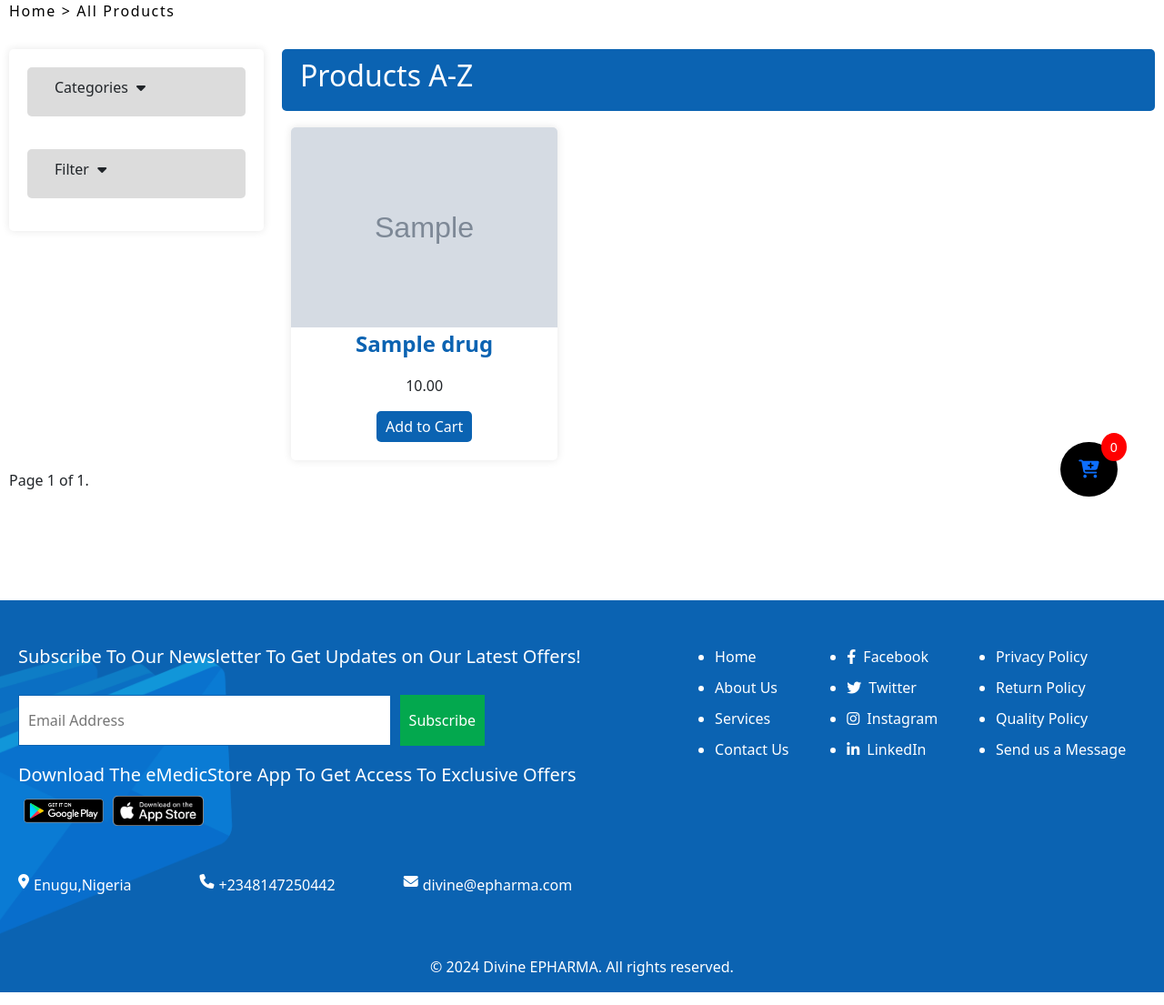
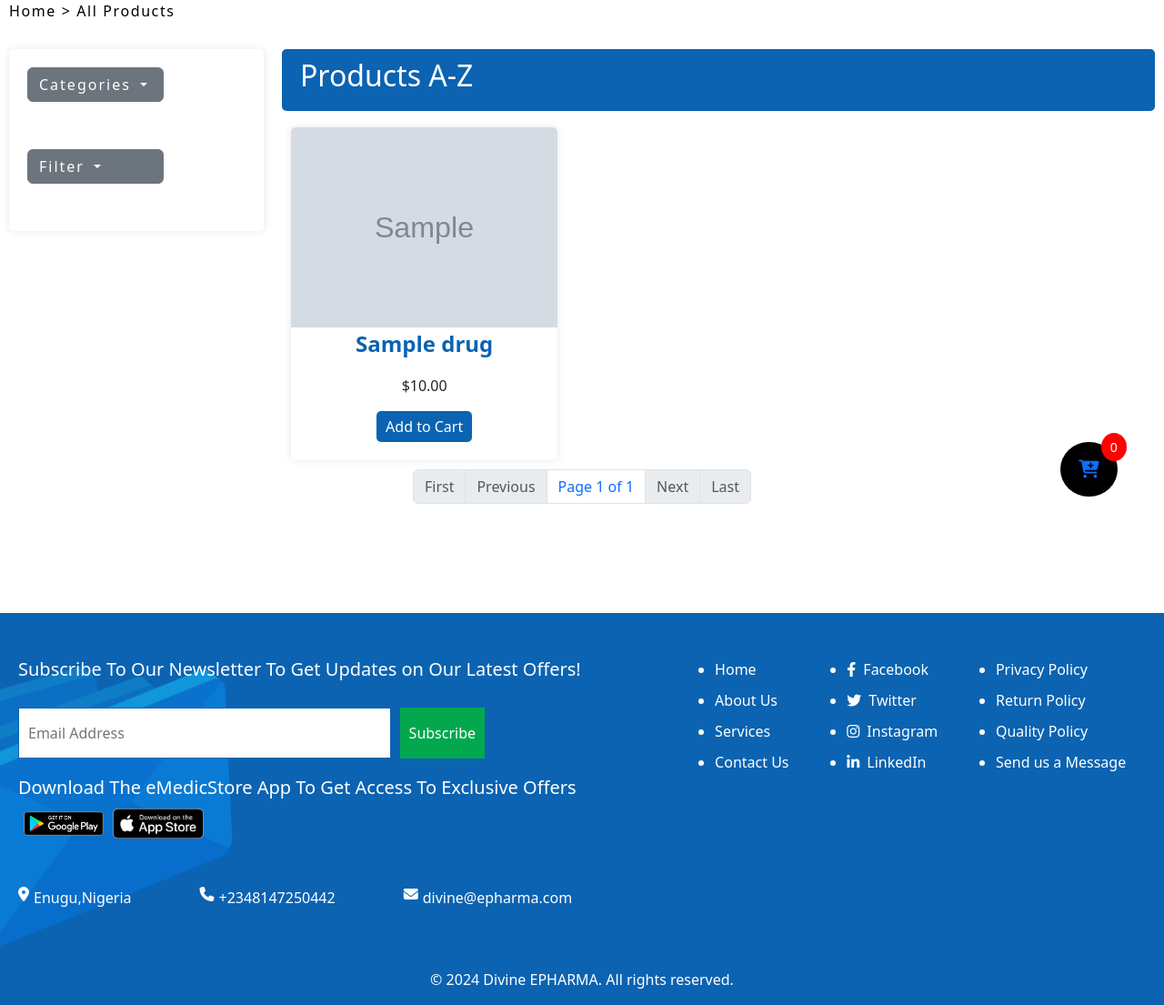
Before and after one commit to Dipec001/onlinestore, a Django app: page /en-us/products/ in a window 1280 px wide. Shown: the part 206-1311 px from the top of the page at 91% size. Run offline with Django 4.2, Linux system fonts and the light colour scheme; tables that the repository leaves empty hold one stand-in row (values such as "Sample post"); grey boxes marked "Sample" are stand-in pictures; parts of the project's set-up code (start-up, migrations or seed data) failed here and were passed over; some libraries are stand-ins or nearby versions; some web fonts are replaced.

Commit message:
"Updated views.py to add sorting and pagination functionality, modified styles.css and styles.js to change dropdown and sidebar styling, and updated products.html template to reflect changes in filtering and pagination."

```diff
--- a/myapp/views.py
+++ b/myapp/views.py
@@ -4,7 +4,7 @@ from django.contrib import messages
 from .forms import UserRegisterForm, UserLoginForm
 from .models import User, OneTimePassword, Drug, Category, Cart, CartItem
 from .utils import send_otp_for_password_reset
-from django.core.paginator import Paginator
+from django.core.paginator import Paginator, EmptyPage, PageNotAnInteger
 from django.db.models import Q
 import os
 import stripe
@@ -149,9 +149,11 @@ def contact(request):
 def products(request, category_id=None):
 
     query = request.GET.get('q')
+    sort_by = request.GET.get('sort', 'name')  # Default sorting by drug name
+    categories = Category.objects.all()
 
-    categories = Category.objects.all()
-    drugs = Drug.objects.all().order_by('name')  # Order by name in alphabetical order
+    # Retrieve all drugs initially
+    drugs = Drug.objects.all()
 
     if query:
         drugs = drugs.filter(Q(name__icontains=query) | Q(description__icontains=query))
@@ -164,9 +166,27 @@ def products(request, category_id=None):
             # Handle case where category ID is invalid (optional)
             pass
 
+
+    # Sort drugs based on selected sorting option
+    if sort_by == 'price_low_to_high':
+        drugs = drugs.order_by('price')
+    elif sort_by == 'price_high_to_low':
+        drugs = drugs.order_by('-price')
+    elif sort_by == 'popularity':
+        drugs = drugs.filter(best_sellers__gte=0).order_by('-best_sellers')
+    else:
+        # Default sorting by drug name
+        drugs = drugs.order_by('name')
+
+    #pagination
     paginator = Paginator(drugs, 9)  # Show 9 drugs per page
     page_number = request.GET.get('page')
-    page_obj = paginator.get_page(page_number)
+    try:
+        page_obj = paginator.page(page_number)
+    except PageNotAnInteger:
+        page_obj = paginator.page(1)
+    except EmptyPage:
+        page_obj = paginator.page(paginator.num_pages)
 
     context = {
         'categories': categories,
--- a/static/styles.css
+++ b/static/styles.css
@@ -733,9 +733,6 @@ header{
 .filter-card p:hover{
     background-color: #ccc;
 }
-.category-title .fas{
-    margin-left: 5px;
-}
 
 /* Style for the all products section */
 .products-page{
@@ -799,32 +796,10 @@ header{
     color: black;
     letter-spacing: 0.1em;
 }
-.cat-dropdown{
-    padding: 20px;
-    position: absolute;
-    background-color: white;
-    width: 350px;
-    left: 10%;
-    box-shadow: 0 0 10px rgba(0, 0, 0, 0.1);
-    top: 38%;
-    height: auto;
-    max-height: 600px;
-    border: 1px solid gainsboro;
-    border-radius: 5px;
-    overflow-y: scroll;
-}
-.cat-dropdown a{
-    text-decoration: none;
-    color: black;
-}
-.cat-dropdown ul{
-    list-style-type: none;
-}
-.cat-dropdown ul li{
-    margin-bottom: 10px;
-}
-.cat-dropdown a:hover{
-    color: blue;
+.dropdown button{
+    width: 150px;
+    text-align: left;
+    letter-spacing: 2px;
 }
 
 #menu-toggle i{
@@ -841,26 +816,15 @@ header{
     margin: 100px 0;
     gap: 30px;
 }
-/* .services-line.reverse {
-    flex-direction: row-reverse;
-} */
 
 .services-line.reverse {
     direction: rtl; /* Reverse the flow of items */
 }
 
-/* .services-line div{
-    flex: 1;
-    padding: auto 30px;
-} */
 .services-line div {
     padding: 0 30px;
 }
 
-
-/* .service-img{
-    height: 400px;
-} */
 .service-img {
     height: 400px;
     width: 100%;
@@ -1514,9 +1478,6 @@ header{
     .products-container{
         grid-template-columns: auto; /* Fixed number of columns to 2 */
     }
-    .cat-dropdown{
-        width: 200px;
-    }
     .checkout-div{
         width: 90%;
     }
--- a/static/styles.js
+++ b/static/styles.js
@@ -2,14 +2,6 @@
 
 // Testing purpose
 console.log('JavaScript file loaded successfully');
-
-function testFunction() {
-    console.log('Window resized');
-}
-
-window.addEventListener('resize', function() {
-    testFunction();
-});
 // testing purpose
 
 
@@ -93,32 +85,6 @@ document.addEventListener('DOMContentLoaded', function() {
   });
 });
 
-/* JS style for category dropdown */
-document.addEventListener('DOMContentLoaded', function() {
-  const categories = document.getElementById('categories');
-  const dropdownCat = document.querySelector('.cat-dropdown');
-
-  function toggleDropdown() {
-      const computedStyle = window.getComputedStyle(dropdownCat);
-      if (computedStyle.display === 'none') {
-          dropdownCat.style.display = 'block';
-      } else {
-          dropdownCat.style.display = 'none';
-      }
-  }
-
-  categories.addEventListener('click', function(event) {
-      event.stopPropagation();  // Prevent the click event from propagating to the document
-      toggleDropdown();
-  });
-
-  // Close the dropdown when clicking outside of it
-  document.body.addEventListener('click', function(event) {
-      if (!event.target.closest('.category-title') && dropdownCat.style.display === 'block') {
-          dropdownCat.style.display = 'none';
-      }
-  });
-});
 
 /* JS styling for side bar */
 document.addEventListener('DOMContentLoaded', function() {
--- a/templates/products.html
+++ b/templates/products.html
@@ -10,15 +10,28 @@
     </div>
     <div class="wrap1">
         <div class="filter-card">
-            <p class="category-title" id="categories">{% trans "Categories" %} <i class="fas fa-caret-down"></i></p>
-            <div class="cat-dropdown" style="display: none;" >
-                <ul>
+            <div class="dropdown">
+                <button class="btn btn-secondary dropdown-toggle" type="button" id="categoryDropdown" data-bs-toggle="dropdown" aria-expanded="false">
+                    {% trans "Categories" %}
+                </button>
+                <ul class="dropdown-menu" aria-labelledby="categoryDropdown">
                     {% for category in categories %}
-                    <li><a href="{% url 'products_by_category' category.id %}" value="{{ category.id }}">{{ category.name }}</a></li>
+                    <li><a class="dropdown-item" href="{% url 'products_by_category' category.id %}" value="{{ category.id }}">{{ category.name }}</a></li>
                     {% endfor %}
                 </ul>
             </div>
-            <p class="category-title">{% trans "Filter" %} <i class="fas fa-caret-down"></i></p>
+
+            <div class="dropdown">
+                <button class="btn btn-secondary dropdown-toggle" type="button" data-bs-toggle="dropdown" aria-expanded="false">
+                    {% trans "Filter" %}
+                </button>
+                <ul class="dropdown-menu">
+                    <li><a class="dropdown-item" href="?sort=name{% if request.GET.q %}&q={{ request.GET.q }}{% endif %}">{% trans "Name" %}</a></li>
+                    <li><a class="dropdown-item" href="?sort=popularity{% if request.GET.q %}&q={{ request.GET.q }}{% endif %}">{% trans "Popularity" %}</a></li>
+                    <li><a class="dropdown-item" href="?sort=price_low_to_high{% if request.GET.q %}&q={{ request.GET.q }}{% endif %}">{% trans "Price: Low to High" %}</a></li>
+                    <li><a class="dropdown-item" href="?sort=price_high_to_low{% if request.GET.q %}&q={{ request.GET.q }}{% endif %}">{% trans "Price: High to Low" %}</a></li>
+                </ul>
+            </div>
         </div>
         <div class="all-products">
             <h2>{% trans "Products A-Z" %}</h2>
@@ -28,7 +41,7 @@
                     <a href="{% url 'item-view' drug.id %}" class="drug-link">
                         <img src="{{ drug.image.url }}" alt="{{ drug.name }}">
                         <p class="med-name">{{ drug.name }}</p>
-                        <p>{{ currency_symbol }}{{ drug.price }}</p>
+                        <p>{{ request.session.currency_symbol }}{{ drug.price }}</p>
                     </a>
                     <form action="{% url 'add-to-cart' drug.id %}" method="post">
                         {% csrf_token %}
@@ -39,21 +52,33 @@
             </div>
         </div>
     </div>
-    <div class="pagination">
-        <span class="step-links">
+
+    <!-- Pagination -->
+    <nav aria-label="Page navigation example">
+        <ul class="pagination justify-content-center">
             {% if page_obj.has_previous %}
-                <a href="?{% if request.GET.q %}q={{ request.GET.q }}&{% endif %}{% if request.GET.category %}category={{ request.GET.category }}&{% endif %}page={{ page_obj.previous_page_number }}">{% trans "Previous" %}</a>
+                <li class="page-item"><a class="page-link" href="?page=1{% if request.GET.q %}&q={{ request.GET.q }}{% endif %}&sort={{ request.GET.sort }}">{% trans "First" %}</a></li>
+                <li class="page-item"><a class="page-link" href="?page={{ page_obj.previous_page_number }}{% if request.GET.q %}&q={{ request.GET.q }}{% endif %}&sort={{ request.GET.sort }}">{% trans "Previous" %}</a></li>
+            {% else %}
+                <li class="page-item disabled"><span class="page-link">{% trans "First" %}</span></li>
+                <li class="page-item disabled"><span class="page-link">{% trans "Previous" %}</span></li>
             {% endif %}
 
-            <span class="current">
-                {% trans "Page" %} {{ page_obj.number }} {% trans "of" %} {{ page_obj.paginator.num_pages }}.
-            </span>
+            <li class="page-item"><span class="page-link">
+                {% trans "Page" %} {{ page_obj.number }} {% trans "of" %} {{ page_obj.paginator.num_pages }}
+            </span></li>
 
             {% if page_obj.has_next %}
-                <a href="?{% if request.GET.q %}q={{ request.GET.q }}&{% endif %}{% if request.GET.category %}category={{ request.GET.category }}&{% endif %}page={{ page_obj.next_page_number }}">{% trans "Next" %}</a>
+                <li class="page-item"><a class="page-link" href="?page={{ page_obj.next_page_number }}{% if request.GET.q %}&q={{ request.GET.q }}{% endif %}&sort={{ request.GET.sort }}">{% trans "Next" %}</a></li>
+                <li class="page-item"><a class="page-link" href="?page={{ page_obj.paginator.num_pages }}{% if request.GET.q %}&q={{ request.GET.q }}{% endif %}&sort={{ request.GET.sort }}">{% trans "Last" %}</a></li>
+            {% else %}
+                <li class="page-item disabled"><span class="page-link">{% trans "Next" %}</span></li>
+                <li class="page-item disabled"><span class="page-link">{% trans "Last" %}</span></li>
             {% endif %}
-        </span>
-    </div>
+        </ul>
+    </nav>
+
+
 
 </div>
 
```
